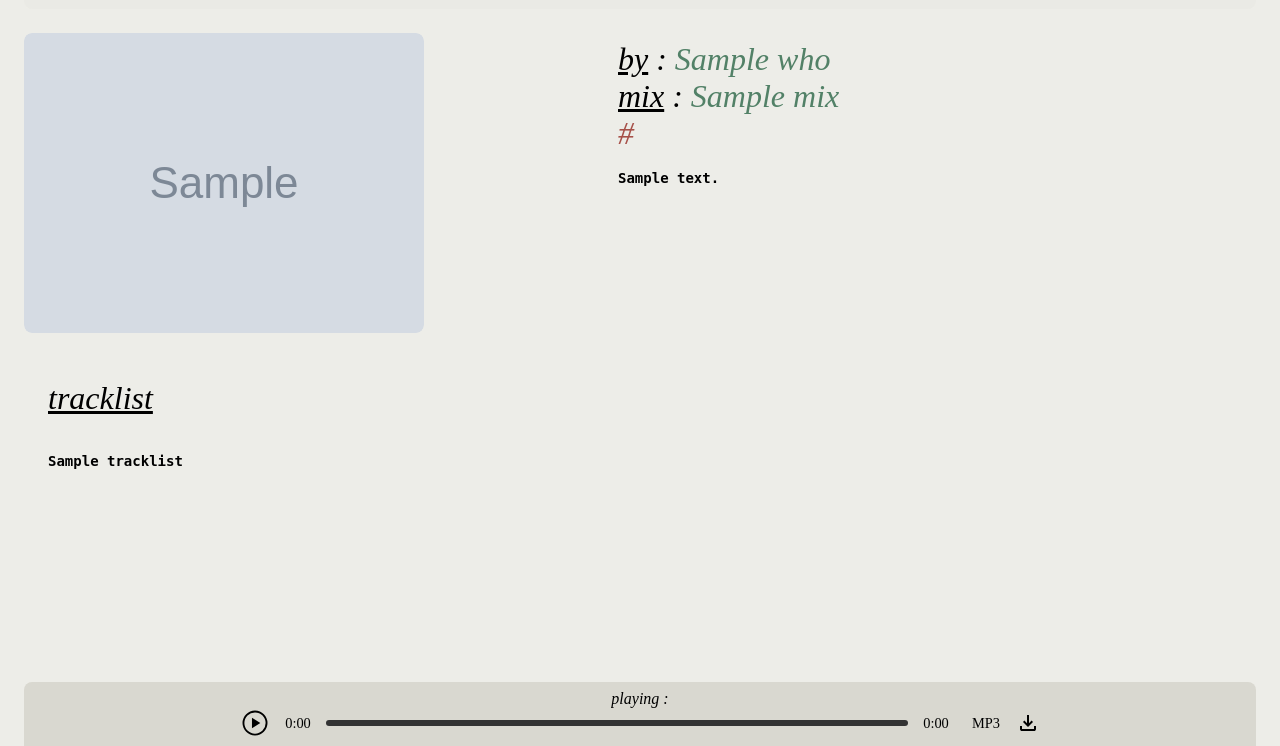
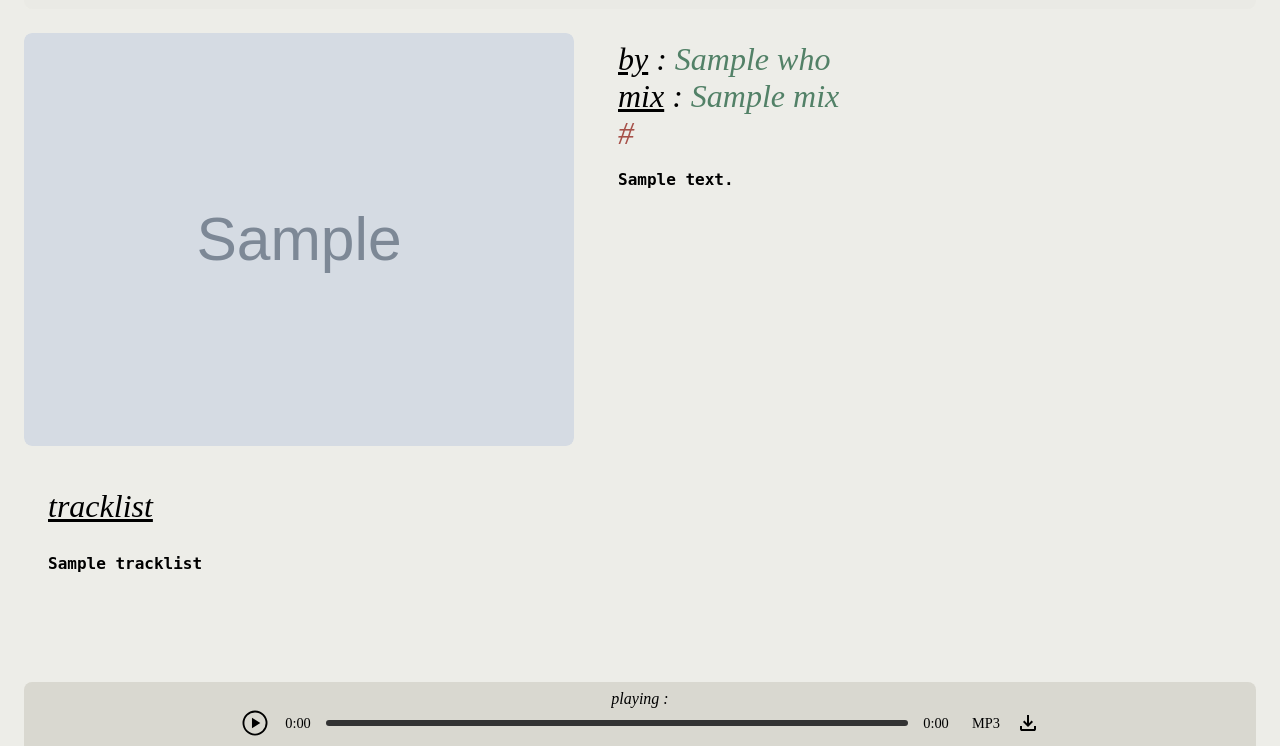
Before and after one commit to patrickbelcher/tobar-na-cluas, a Node project: template views/mix.ejs in a window 1280 px wide. Shown: the part 54-800 px from the top of the page. Run offline with Node 20 templates, Linux system fonts and the light colour scheme; the template is opened without the code that fills it: most values are stand-ins (such as "Sample title", 1, 10 or a date in 2020); grey boxes marked "Sample" are stand-in pictures; some libraries are stand-ins or nearby versions; some web fonts are replaced.

Commit message:
CSS step 2+3: remove redundant font classes, text scaling fixes, scrollbar rules and firefox exception, flex rules

```diff
--- a/public/css/custom.css
+++ b/public/css/custom.css
@@ -1,24 +1,3 @@
-/* ===========================================================
-   Global Fonts
-=========================================================== */
-
-.averia-serif-libre-regular {
-  font-family: var(--font-serif);
-  font-weight: 700;
-  font-style: normal;
-}
-
-.averia-serif-libre-bold-italic {
-  font-family: var(--font-serif);
-  font-weight: 700;
-  font-style: italic;
-}
-
-.suse-600 {
-  font-family: var(--font-mono);
-  font-weight: 600;
-}
-
 /* ===========================================================
    Global
 =========================================================== */
@@ -153,9 +132,11 @@ main.is-entering {
    Text
 =========================================================== */
 
-main p {
+/* Body text: paragraphs and tracklist lines */
+main p,
+.mix-tracklist li {
   font-family: var(--font-mono);
-  font-size: clamp(.5rem, 2vw, 0.875rem);
+  font-size: clamp(.75rem, 2vw, 1rem);
   font-weight: 600;
   line-height: 1.5;
   margin: 0;
@@ -320,7 +301,6 @@ main p {
 @media (max-width: 1139px) {
   .mix-container {
     flex-direction: column;
-    align-items: flex-start;
   }
 }
 
@@ -343,15 +323,7 @@ main p {
 
 @media (max-width: 1139px) {
   .mix-image {
-    display: flex;
     flex: 0 0 auto;
-  }
-
-  .mix-image img {
-    width: 100%;
-    height: auto;
-    object-fit: cover;
-    border-radius: var(--img-radius);
   }
 }
 
@@ -367,9 +339,9 @@ main p {
 }
 
 .mix-tracklist {
-  margin-top: 0;
   text-align: left;
-  padding: var(--space-y) var(--space-x);
+  margin: var(--space-y) var(--space-x);
+  padding: 0;
   list-style: none;
   white-space: nowrap;
   transition: font-size 0.3s ease;
@@ -387,20 +359,11 @@ main p {
 @media (max-width: 1139px) {
   .mix-tracklist {
     flex: 0 0 auto;
-    width: 100%;
     min-width: 0;
     max-height: 600px;
     overflow-x: auto;
     overflow-y: auto;
   }
-}
-
-.mix-tracklist li {
-  font-family: var(--font-mono);
-  font-size: clamp(.5rem, 2vw, 14px);
-  font-weight: 600;
-  line-height: 1.5;
-  margin: 0;
 }
 
 .mix-tracklist::-webkit-scrollbar {
@@ -415,7 +378,6 @@ main p {
 
 .mix-tracklist::-webkit-scrollbar-thumb {
   background: #52816740;
-  width: 6px;
   border-radius: 6px;
 }
 
@@ -423,10 +385,18 @@ main p {
   background: #52816760;
 }
 
+/* Firefox has no ::-webkit-scrollbar; give it the same colours */
+@supports not selector(::-webkit-scrollbar) {
+  .mix-tracklist {
+    scrollbar-width: thin;
+    scrollbar-color: #52816740 rgba(0, 0, 0, 0.1);
+  }
+}
+
 /* Image hover overlay */
 .mix-image-wrap {
   position: relative;
-  display: inline-block;
+  display: block;
   overflow: hidden;
   border-radius: var(--img-radius);
 }
```
